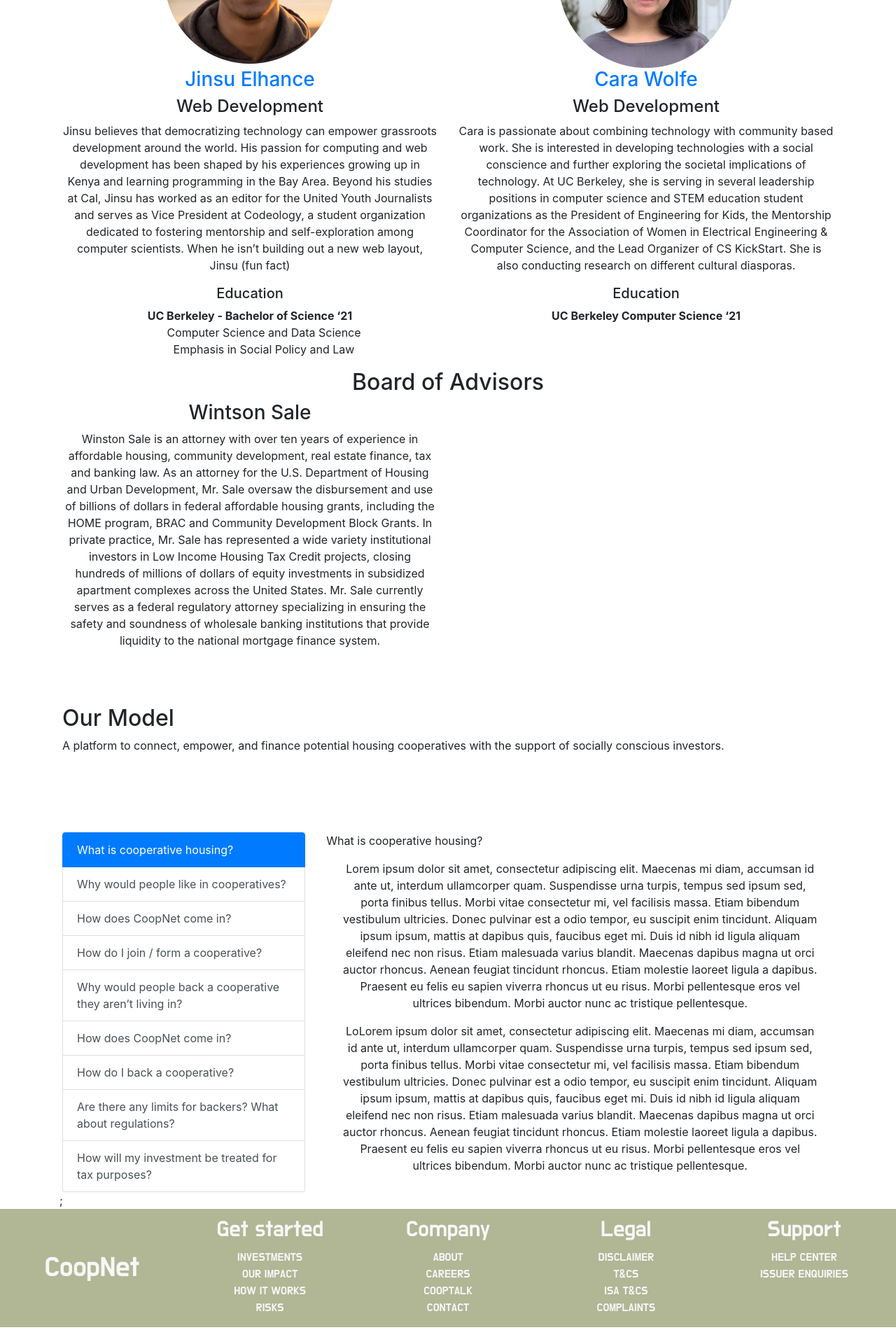
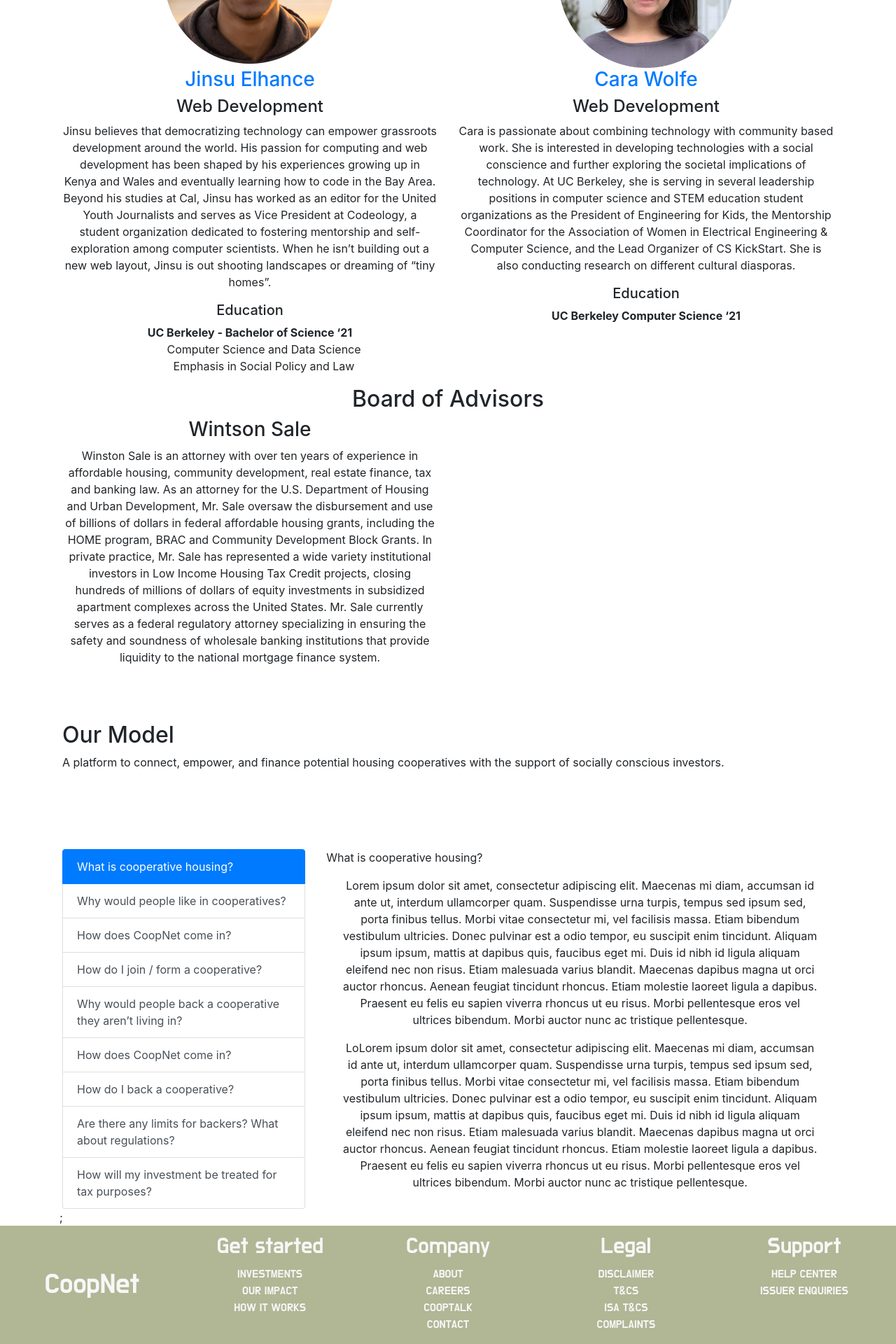
Before and after one commit to housing-coopnet/housingcoopnet, a React (Create React App) app: page /about in a window 1280 px wide. Shown: the part 2221-4141 px from the top of the page at 70% size. Before the commit the page ends 4117 px from the top, so only its background shows below. Built offline with nearby package versions, Linux system fonts and the light colour scheme.

Commit message:
removed Risks link from footer, changed Jinsu's bio

```diff
--- a/src/components/About.js
+++ b/src/components/About.js
@@ -144,7 +144,7 @@ class About extends Component {
                                                                      <div>
                                                                      <p>
 
-                                                                      Jinsu believes that democratizing technology can empower grassroots development around the world. His passion for computing and web development has been shaped by his experiences growing up in Kenya and learning programming in the Bay Area. Beyond his studies at Cal, Jinsu has worked as an editor for the United Youth Journalists and serves as Vice President at Codeology, a student organization dedicated to fostering mentorship and self-exploration among computer scientists. When he isn’t building out a new web layout, Jinsu (fun fact)
+                                                                     Jinsu believes that democratizing technology can empower grassroots development around the world. His passion for computing and web development has been shaped by his experiences growing up in Kenya and Wales and eventually learning how to code in the Bay Area. Beyond his studies at Cal, Jinsu has worked as an editor for the United Youth Journalists and serves as Vice President at Codeology, a student organization dedicated to fostering mentorship and self-exploration among computer scientists. When he isn’t building out a new web layout, Jinsu is out shooting landscapes or dreaming of “tiny homes”.
 
                                                                       </p>
 
--- a/src/components/Footer.js
+++ b/src/components/Footer.js
@@ -25,9 +25,6 @@ class Footer extends Component {
       </li>
       <li>
         <a href="#index">HOW IT WORKS</a>
-      </li>
-      <li>
-        <a href="#index">RISKS</a>
       </li>
     </ul>
   </Col>
```
